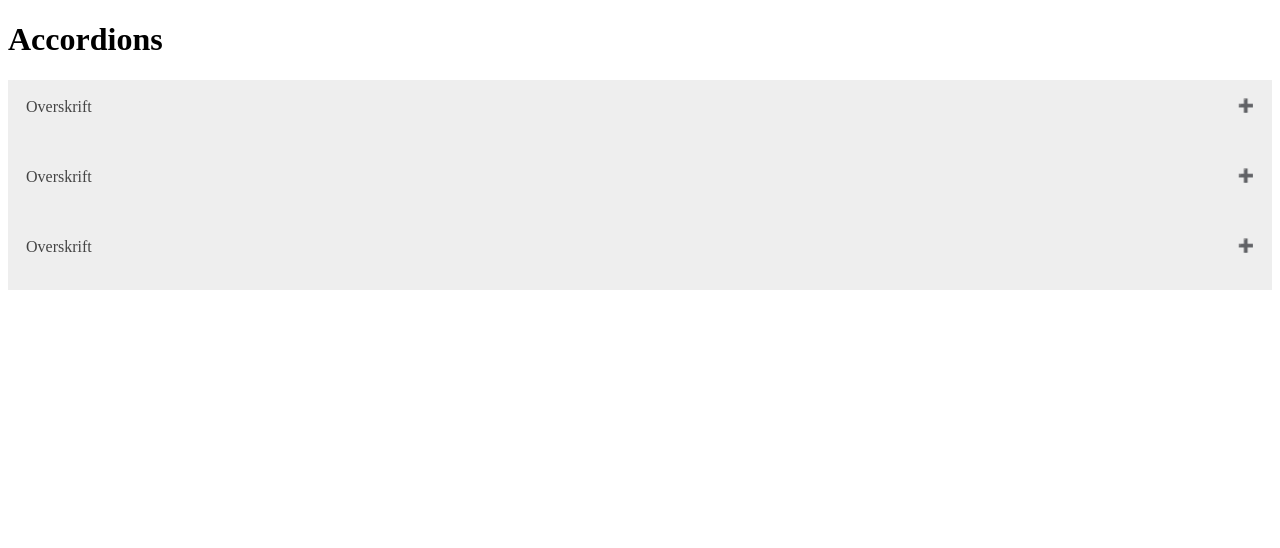
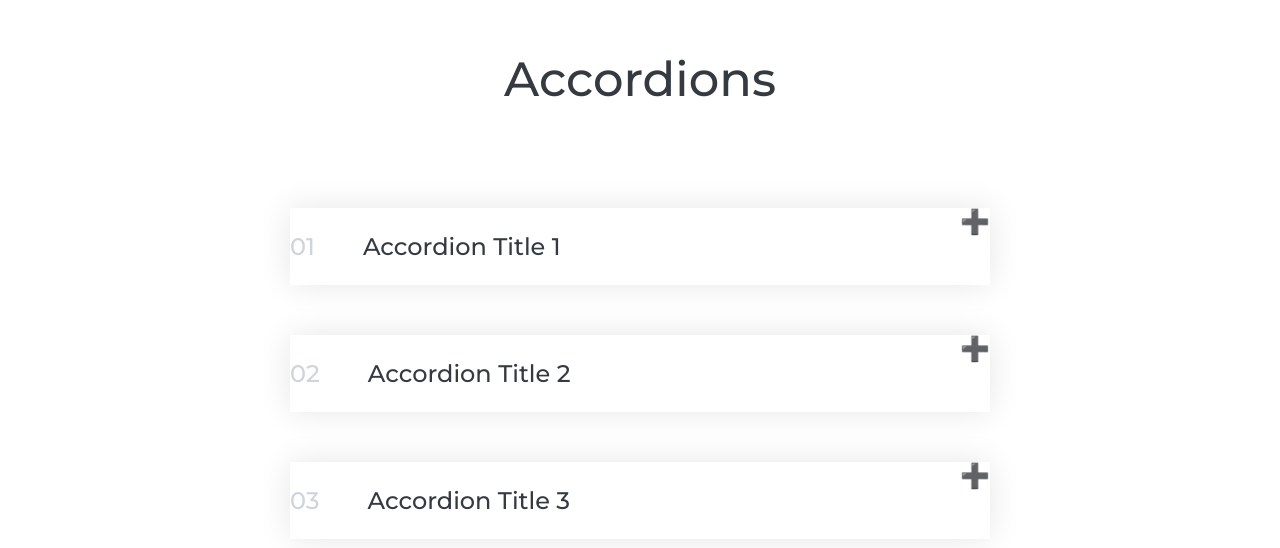
Before and after one commit to sleiterr/js-task-04-accordions, a plain HTML site: page index.html in a window 1280 px wide. Drawn offline with Linux system fonts and the light colour scheme.

Commit message:
create array-accordions, loop-array, create html-markup in JS

```diff
--- a/css/accordions.css
+++ b/css/accordions.css
@@ -1,26 +1,84 @@
-
+@import url("https://fonts.googleapis.com/css2?family=Montserrat:ital,wght@0,100..900;1,100..900&display=swap");
 * {
   box-sizing: border-box;
 }
 
 /* Style the buttons that are used to open and close the accordion panel */
+.container {
+  width: 700px;
+  margin: 100px auto;
+}
+
 .accordion {
-      background-color: #eee;
-      color: #444;
+  box-shadow: 0 0 32px rgba(0, 0, 0, 0.1);
   cursor: pointer;
-      padding: 18px;
-      width: 100%;
+  /* padding: 18px; */
+
   text-align: left;
   border: none;
   outline: none;
   transition: 0.4s;
+
+  margin-bottom: 50px;
+}
+
+.content-container {
+  display: flex;
+  align-items: center;
+
+  gap: 24px;
+}
+
+.title {
+  font-family: "Montserrat", serif;
+  font-weight: 500;
+  font-size: 48px;
+
+  color: #343a40;
+  text-align: center;
+
+  margin-top: 50px;
+}
+
+.num-title {
+  font-family: "Montserrat", serif;
+  font-weight: 500;
+  font-size: 24px;
+
+  margin: 0;
+  color: #ced4da;
+}
+
+.acc-title {
+  font-family: "Montserrat", serif;
+  font-weight: 500;
+  font-size: 24px;
+
+  color: #343a40;
+  padding: 24px;
+  margin: 0;
+}
+
+.acc-content {
+  font-family: "Montserrat";
+  font-size: 16px;
+  color: #343a40;
+  line-height: 1.4em;
+
+  padding: 24px;
 }
 
 /* Add a background color to the button if it is clicked on (add the .active class with JS), and when you move the mouse over it (hover) */
-    .active, .accordion:hover {
-      background-color: #ccc;
+.active,
+.accordion:hover {
+  transition: 0.3s ease;
+  /* background-color: #ccc; */
 }
 
+.active,
+.accordion:active {
+  border-top: 4px solid #087f5d;
+}
 
 /* Hvis .accordion har .actice class'en, skal den være display block. Hvis ikke - display none */
 .accordion .panel {
@@ -31,33 +89,24 @@
   display: block;
 }
 
-
-
 /* Style the accordion panel. Note: hidden by default */
 .panel {
-      padding: 0 18px;
+  /* padding: 0 18px; */
   background-color: white;
   overflow: hidden;
 }
-
 
 .show {
   display: none;
 }
 
-
-
-
-
-
 /* Icons */
 
 .accordion:before {
-      content: '\02795'; /* Unicode character for "plus" sign (+) */
-      font-size: 13px;
+  content: "\02795"; /* Unicode character for "plus" sign (+) */
+  font-size: 24px;
   color: #777;
   float: right;
-      margin-left: 5px;
 }
 
 .active:before {
--- a/index.html
+++ b/index.html
@@ -1,34 +1,14 @@
 <!DOCTYPE html>
 <html lang="en">
-<head>
-    <meta charset="UTF-8">
-    <meta name="viewport" content="width=device-width, initial-scale=1.0">
-    <link rel="stylesheet" href="css/accordions.css">
-    <script src="scripts/index.js" defer></script>
+  <head>
+    <meta charset="UTF-8" />
+    <meta name="viewport" content="width=device-width, initial-scale=1.0" />
+    <link rel="stylesheet" href="css/accordions.css" />
+    <script src="./js/script.js" defer></script>
     <title>Accordions</title>
-</head>
-    <body>
-        <h1>Accordions</h1>
-        <div class="container"></div>
-
-        <div class="accordion">Overskrift</p>
-            <div class="panel">
-                <p>Brødtekst</p>
-            </div>
-        </div>
-
-        <div class="accordion">Overskrift</p>
-            <div class="panel">
-                <p>Brødtekst</p>
-            </div>
-        </div>
-
-        <div class="accordion">Overskrift</p>
-            <div class="panel">
-                <p>Brødtekst</p>
-            </div>
-        </div>
-
-
-    </body>
+  </head>
+  <body>
+    <h1 class="title">Accordions</h1>
+    <div class="container"></div>
+  </body>
 </html>
--- /dev/null
+++ b/js/script.js
@@ -0,0 +1,83 @@
+/*
+
+----- Udskriv acoordions via JS: -----
+- lav et array med objekter (et objekt for hver accordion)
+    - Hvert object skal have følgende keys: title og bodytext
+
+- for at få dem udskrevet, skal der forEach'es over array'et med objekter
+- i forEach'en udskrives html'en hver accordion (inde i ``)
+
+
+
+
+----- Funktionalitet (åbn & lukke): -----
+- Hver accordion har class'en .accordion. gem dem ned i en variabel ( brug querySelectorAll), og foreach over dem, så hver enkel kan trykkes på
+    - brug e.currentTarget
+- husk 'classList.toggle' istedet for 'add'
+
+*/
+
+const accordionPanel = document.querySelector(".container");
+
+const accordionContent = [
+  {
+    title: "Accordion Title 1",
+    subtitle:
+      "Lorem ipsum dolor sit amet consectetur, adipisicing elit. Cumque illum quisquam facilis accusamus minus tenetur modi, laboriosam excepturi sunt officia dolores quidem eos dolore aliquid numquam voluptates! Eveniet, doloribus minus?",
+    list: [
+      "Lorem ipsum dolor sit, amet consectetur adipisicing elit.",
+      "Lorem ipsum dolor sit, amet consectetur adipisicing elit.",
+      "Lorem ipsum dolor sit, amet consectetur adipisicing elit.",
+    ],
+  },
+  {
+    title: "Accordion Title 2",
+    subtitle:
+      "Lorem ipsum dolor sit amet consectetur, adipisicing elit. Cumque illum quisquam facilis accusamus minus tenetur modi, laboriosam excepturi sunt officia dolores quidem eos dolore aliquid numquam voluptates! Eveniet, doloribus minus?",
+    list: [
+      "Lorem ipsum dolor sit, amet consectetur adipisicing elit.",
+      "Lorem ipsum dolor sit, amet consectetur adipisicing elit.",
+      "Lorem ipsum dolor sit, amet consectetur adipisicing elit.",
+    ],
+  },
+  {
+    title: "Accordion Title 3",
+    subtitle:
+      "Lorem ipsum dolor sit amet consectetur, adipisicing elit. Cumque illum quisquam facilis accusamus minus tenetur modi, laboriosam excepturi sunt officia dolores quidem eos dolore aliquid numquam voluptates! Eveniet, doloribus minus?",
+    list: [
+      "Lorem ipsum dolor sit, amet consectetur adipisicing elit.",
+      "Lorem ipsum dolor sit, amet consectetur adipisicing elit.",
+      "Lorem ipsum dolor sit, amet consectetur adipisicing elit.",
+    ],
+  },
+];
+
+accordionContent.forEach((item, index) => {
+  const accordionIndex = (index + 1).toString().padStart(2, "0");
+
+  accordionPanel.innerHTML += `
+    <div class="accordion">
+      <div class='content-container'>
+        <p class=num-title>${accordionIndex}</p>
+        <h4 class='acc-title'>${item.title}</>
+      </div>
+      <div class="panel">
+        <p class='acc-content'>${item.subtitle}</p>
+        <ul>
+         ${item.list.map((item) => `<li>${item}</li>`).join("")}
+
+        </ul>
+      </div>
+    </div>
+    `;
+});
+
+// Accordions, funktionalitet:
+
+const accOutput = document.querySelectorAll(".accordion");
+
+accOutput.forEach((element) => {
+  element.addEventListener("click", (e) => {
+    e.currentTarget.classList.toggle("active");
+  });
+});
--- a/scripts/index.js
+++ /dev/null
@@ -1,32 +0,0 @@
-/*
-
------ Udskriv acoordions via JS: -----
-- lav et array med objekter (et objekt for hver accordion)
-    - Hvert object skal have følgende keys: title og bodytext
-
-- for at få dem udskrevet, skal der forEach'es over array'et med objekter
-- i forEach'en udskrives html'en hver accordion (inde i ``)
-
-
-
-
------ Funktionalitet (åbn & lukke): -----
-- Hver accordion har class'en .accordion. gem dem ned i en variabel ( brug querySelectorAll), og foreach over dem, så hver enkel kan trykkes på
-    - brug e.currentTarget
-- husk 'classList.toggle' istedet for 'add'
-
-*/
-
-
-
-// Accordions, funktionalitet:
-
-const accOutput = document.querySelectorAll('.accordion');
-
-accOutput.forEach(element => {
-    element.addEventListener('click', (e) => {
-        e.currentTarget.classList.toggle('active')
-
-    })
-
-})
```
Lines whose indentation alone changed are shown as unchanged.
